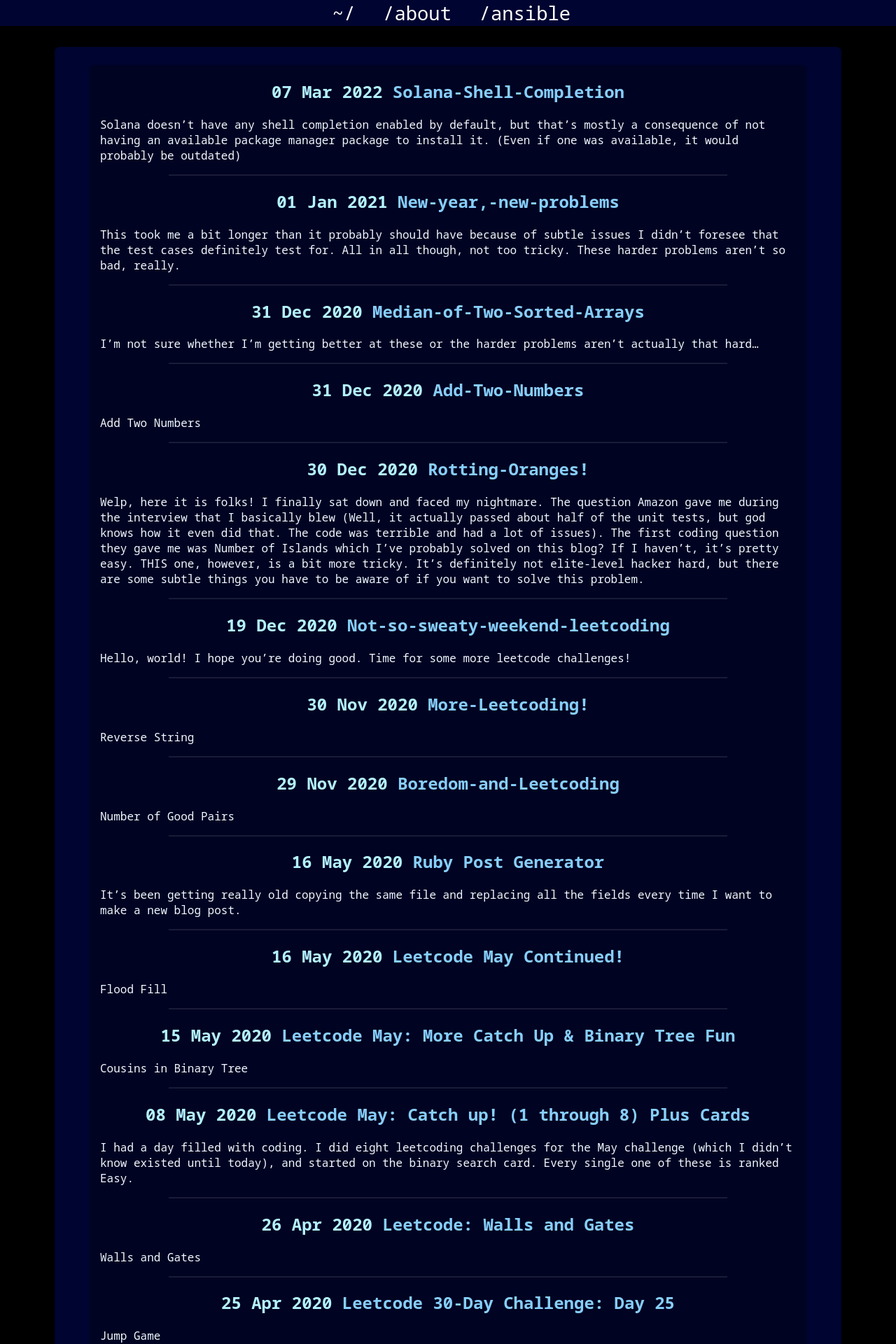
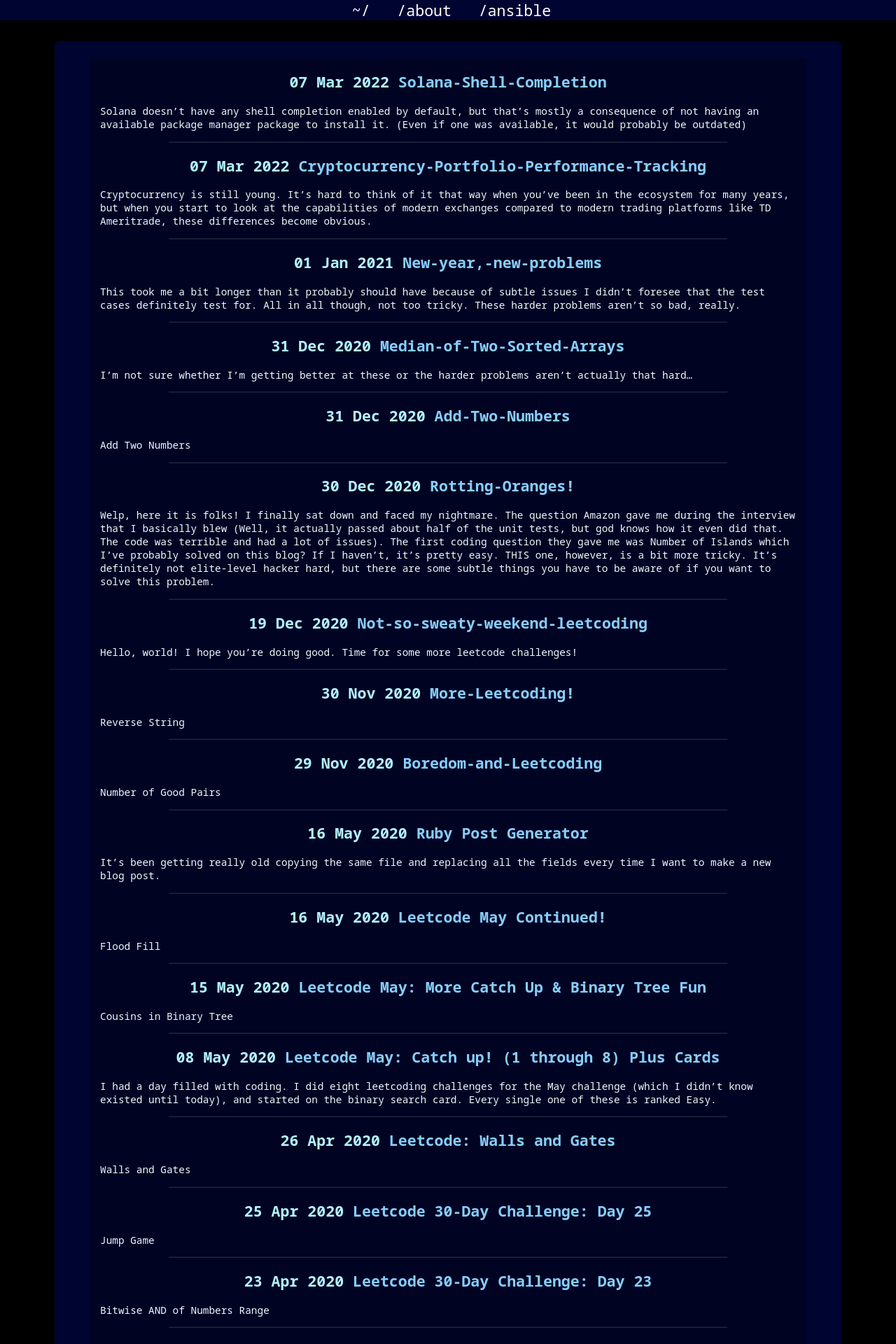
Before and after one commit to bartenbach/proxa.github.io, a Jekyll site: the page built from index.html, in a window 1280 px wide. Shown: the top 1920 px of the page at 70% size. Built offline with Jekyll 4.4.1, drawn with Linux system fonts in a browser that asks for light colours; some of the changed lines change nothing that is shown.

Commit message:
welp, there's my updates for the year :)

```diff
--- /dev/null
+++ b/_posts/2022-03-07-Cryptocurrency-Portfolio-Performance-Tracking.markdown
@@ -0,0 +1,309 @@
+---
+title:  "Cryptocurrency-Portfolio-Performance-Tracking"
+date:  "2022-03-07
+"
+categories: investing crypto
+---
+
+Cryptocurrency is still young. It's hard to think of it that way when you've
+been in the ecosystem for many years, but when you start to look at the
+capabilities of modern exchanges compared to modern trading platforms like TD
+Ameritrade, these differences become obvious.
+
+I was originally tempted to start out with the usual, "this is not investment
+advice" spiel, but this actually *is* investment advice:
+
+> If you do not know whether you are making or losing money, there is a problem.
+
+Although relatively sophisticated for its short lifespan, looking at a popular
+exchange like Coinbase reveals that you actually have very little useful
+information about your assets.
+
+![picture of a coinbase asset](/img/coinbase-asset.png)
+
+Most importantly, what's my bottom line?
+
+It's great that PoopCoin is up 5% today, but if I'm $1,000 in the hole on my
+investment, that's a relevant piece of information to have.
+
+#### Aside
+Your reply to this may be, "Well you shouldn't be storing your assets on an
+exchange," which is very true. You shouldn't be. However, two things: a) if you
+think that the majority of people aren't doing this anyway, you are
+disillusioned my friend, and b) even if you don't do that, you still need a way
+to get this information as the wallet is not going to tell you either.
+
+TD Ameritrade (not without its own issues, of course) shows a wealth of relevant
+information like net portfolio gain - both in percentage and in USD - as well as
+daily gain/loss information broken down *per asset*. This kind of information is
+invaluable for making informed decisions. What you choose to actually *do* with
+that information *is* investment advice, but I'm just advocating for having it
+available.
+
+Realizing how vitally important this information is, I threw together a
+prototype relatively quickly to calculate this for me in real time. It pains me
+to present a shell script (essentially a polished turd) but I had no intention
+of sharing this at the time and it was quick and easy for prototyping. If there
+was enough demand for such a utility (and there should be) I would consider
+rewriting it, but I am also very busy so no promises.
+
+### Feature Wish List
+- [X] Net portfolio gain/loss in USD
+- [ ] Percentage portfolio gain/loss
+- [ ] Net gain/loss in USD per asset
+- [ ] Percentage of gain/loss per asset
+- [ ] Daily net portfolio gain/loss in USD
+- [ ] Daily percentage of portfolio gain/loss
+- [ ] Daily Net gain/loss in USD per asset
+- [ ] Daily Percentage of gain/loss per asset
+- [ ] "Cost per share" (not sure how TD calculates this, really nice though)
+
+Clearly this is not a comprehensive investment tool at this time, but it is a
+step in the right direction.
+
+### Source
+Obviously, these numbers are all doctored and do not represent my actual
+portfolio. This is also not an endorsement for any cryptocurrency listed here -
+invest at your own risk.
+
+{% highlight bash %}
+#
+#!/bin/bash
+#
+# bitbal - personal cryptocurrency portfolio tracker
+#
+
+# token used to get price data from CoinMarketCap
+API_TOKEN=<redacted>
+
+# commands used to sanity check the environment. query your wallets here,
+# as if they are not running, this program is going to produce some terrible
+# output
+declare -A WALLET_CMDS=(
+  [BTC]='bitcoin-cli getbalance'
+  [DASH]='dash-cli getbalance'
+  [LTC]='litecoin-cli -rpcwallet=litecoin getbalance'
+  [SOL]='solana balance | cut -d ' ' -f1'
+)
+
+# fancy colors
+RED="\e[91m"
+GOLD="\e[93m"
+GREEN="\e[94m"
+WHITE="\e[0;97m"
+RESET="\e[0m"
+
+# sanity check - are wallets running?
+for wallet in "${!WALLET_CMDS[@]}"; do
+  if ! eval "${WALLET_CMDS[$wallet]} &> /dev/null"; then
+    echo -e "${RED}Non-zero return code from $wallet wallet${RESET}"
+    echo -e "${RED}Ensure that the $wallet daemon is running and your wallet is loaded${RESET}"
+    exit 1
+  fi
+done
+
+# total cost of your assets. needed to calculate profit margin.
+COST=2912.34
+
+declare -A ASSETS=(
+  [AMP]=72.3938245
+  [ANKR]=25.02894528
+  [BAT]=30.30850969
+  [BCH]=1.99999582
+  [BTC]=$(${WALLET_CMDS[BTC]})
+  [DASH]=$(${WALLET_CMDS[DASH]})
+  [DOGE]=5.27693119
+  [ETH]=.2
+  [FET]=6.03318299
+  [FIDA]=22.839705
+  [GRT]=4.10445856
+  [LTC]=$(${WALLET_CMDS[LTC]})
+  [OMG]=0.0444308
+  [PRO]=3.5156038
+  [RNDR]=0.92260573
+  [SOL]=$(${WALLET_CMDS[SOL]})
+  [USDC]=100.001034
+  [XLM]=22.9555687
+)
+
+# create array of current coin prices
+declare -A PRICES=()
+for key in "${!ASSETS[@]}"; do
+  PRICES[$key]=$(curl -s -H \
+    "X-CMC_PRO_API_KEY: ${API_TOKEN}" \
+    -H "Accept: application/json" \
+    -G "https://pro-api.coinmarketcap.com/v1/cryptocurrency/quotes/latest?symbol=$key" \
+    | jq ".data.$key.quote.USD.price")
+done
+
+# create array of current coin values (and track the total value)
+TOTAL_VALUE=0
+declare -A VALUES=()
+for price in "${!PRICES[@]}"; do
+  VALUE=$(echo "${ASSETS[$price]} * ${PRICES[$price]}" | bc)
+  VALUES[$price]=${VALUE}
+  TOTAL_VALUE=$(echo "${TOTAL_VALUE} + ${VALUE}" | bc)
+done
+
+# calculate and colorize profit
+PROFIT=$(echo "${TOTAL_VALUE} - ${COST}" | bc)
+if [[ $(echo "$PROFIT > 0" | bc) -eq 1 ]]; then
+  PROFIT="${GREEN}${PROFIT}${RESET}"
+else
+  PROFIT="${RED}${PROFIT}${RESET}"
+fi
+
+if [[ $1 == "-v" ]]; then
+  for coin in "${!PRICES[@]}"; do
+    echo -e "\e[9$(echo "$(date +%s) % 8" |bc)m$coin${RESET}"
+    echo "    price: ${PRICES[$coin]}"
+    echo "    balance: ${ASSETS[$coin]}"
+    echo "    market value: ${VALUES[$coin]}"
+  done
+fi
+
+echo -e "${WHITE}----------------------------------------${RESET}"
+echo -e "${GOLD}total portfolio value: ${GREEN}${TOTAL_VALUE}${RESET}"
+echo -e "${GOLD}profit margin: ${PROFIT}${RESET}"
+echo -e "${WHITE}----------------------------------------${RESET}"
+{% endhighlight %}
+
+For price data, we need to query a reliable source that has a lot of great data
+we can leverage. I chose CoinMarketCap, but unfortunately the API requires an
+account and limits you to some X amount of queries per day without a paid
+account. Fortunately for me, without spastically checking the market every 10
+minutes it's almost impossible to exceed the allotted 300 requests or whatever.
+
+So you have to plop an API token in there from your CoinMarketCap account.
+
+### Can We Do Better?
+The main issue with this, of course, is that bash *can* be jank. It's not always
+jank, but it's hard to test and can very often end up essentially held together
+by duct tape and bailing wire. So while this is great for prototyping and creating
+a proof-of-concept, if we are going to create a robust program we should really
+consider using a programing language with a solid unit testing framework.
+
+Enter the rust prototype.
+
+{% highlight rust %}
+use reqwest::{Error, Response};
+use serde::Deserialize;
+
+#[derive(Deserialize, Debug)]
+struct MarketCapResponse {
+    status: Status,
+    data: Data
+}
+
+#[derive(Deserialize, Debug)]
+struct Status {
+    timestamp: String,
+    error_code: i32,
+    error_message: Option<String>,
+    elapsed: u32,
+    credit_count: i32,
+    notice: Option<String>
+}
+
+#[derive(Deserialize, Debug)]
+struct Data {
+    #[serde(rename = "BTC")]
+    btc: CurrencyInfo
+}
+
+#[derive(Deserialize, Debug)]
+struct CurrencyInfo {
+    id: u32,
+    name: String,
+    symbol: String,
+    slug: String,
+    num_market_pairs: u32,
+    date_added: String,
+    tags: Vec<String>,
+    max_supply: f64,
+    circulating_supply: f64,
+    total_supply: f64,
+    is_active: u8,
+    platform: Option<String>,
+    cmc_rank: u32,
+    is_fiat: u8,
+    self_reported_circulating_supply: Option<String>,
+    self_reported_market_cap: Option<String>,
+    last_updated: String,
+    quote: Quote
+}
+
+#[derive(Deserialize, Debug)]
+struct Quote {
+    #[serde(rename = "USD")]
+    usd: UsdQuote
+}
+
+#[derive(Deserialize, Debug)]
+struct UsdQuote {
+    price: f64,
+    volume_24h: f64,
+    volume_change_24h: f64,
+    percent_change_1h: f64,
+    percent_change_24h: f64,
+    percent_change_7d: f64,
+    percent_change_30d: f64,
+    percent_change_60d: f64,
+    percent_change_90d: f64,
+    market_cap: f64,
+    market_cap_dominance: f64,
+    fully_diluted_market_cap: f64,
+    last_updated: String
+}
+
+#[tokio::main]
+async fn main() -> Result<(), Error> {
+    let response = get_market_cap_response("btc", "<REDACTED>");
+    println!("{:?}", response.await);
+    Ok(())
+}
+
+async fn get_market_cap_response(key: &str, token: &str) -> Result<MarketCapResponse, Error> {
+    let client = reqwest::Client::new();
+    let request_url = format!(
+        "https://pro-api.coinmarketcap.com/v1/cryptocurrency/quotes/latest?symbol={key}"
+    );
+
+    let response = match client.get(&request_url)
+        .header("X-CMC_PRO_API_KEY", token)
+        .send()
+        .await {
+            Ok(response) => response,
+            Err(e) => return Err(e)
+        };
+
+    let info = match response.json().await {
+        Ok(info) => info,
+        Err(e) => return Err(e)
+    };
+
+    Ok(info)
+}
+{% endhighlight %}
+
+So using serde I created some nested structs in the same format as the JSON response I was
+getting back from CMC. This actually works really well, and makes me feel a lot better
+about what I'm writing.
+
+### The Rabbit Hole
+After this was working, I went down a rabbit hole I should have gone down a decade ago:
+**Creating a Terminal UI**
+
+![terminal ui of program](/img/portfolio-ui.png)
+
+This is pretty barebones, but I'd be lying if I said I didn't have fun making this.
+
+If I decide to continue on this path, the next step here is to create a flow where users
+can easily add their assets. Maybe by pressing 'A' or something, and having a help menu
+on-screen. Then promps will pop up and ask users for the currency ticker symbol, their
+current account balance, and most importantly, the cost.
+
+Figuring out the cost might be tricky for some, but typically exchanges store that data
+in an exportable format you can parse through. It's not the funnest activity you could
+spend your time doing, but it *will* give you a clear picture on what your actual gains
+and losses are on your cryptocurrency investments.
--- a/_sass/main.scss
+++ b/_sass/main.scss
@@ -4,7 +4,7 @@ body {
   background-size: cover;
   color: #fff;
   font-family: 'Noto Sans Mono', monospace;
-  font-size: 1em;
+  font-size: .9em;
   margin-top: 0px;
   margin-left: 0px;
   margin-right: 0px;
@@ -111,7 +111,7 @@ em {
 
 #navcontainer > nav > a {
   color: #fff;
-  font-size: 1.7em;
+  font-size: 1.5em;
   margin: 10px;
   text-align: center;
   margin-left: 20px;
@@ -153,7 +153,7 @@ em {
 }
 
 .highlight {
-  font-size: 1.4em;
+  font-size: .9em;
   background-color: #101010;
   color: #d0d0d0;
   padding: 10px;
```
Also changed, not shown: Gemfile.lock, img/coinbase-asset.png (added), img/portfolio-ui.png (added), 1 other file.
